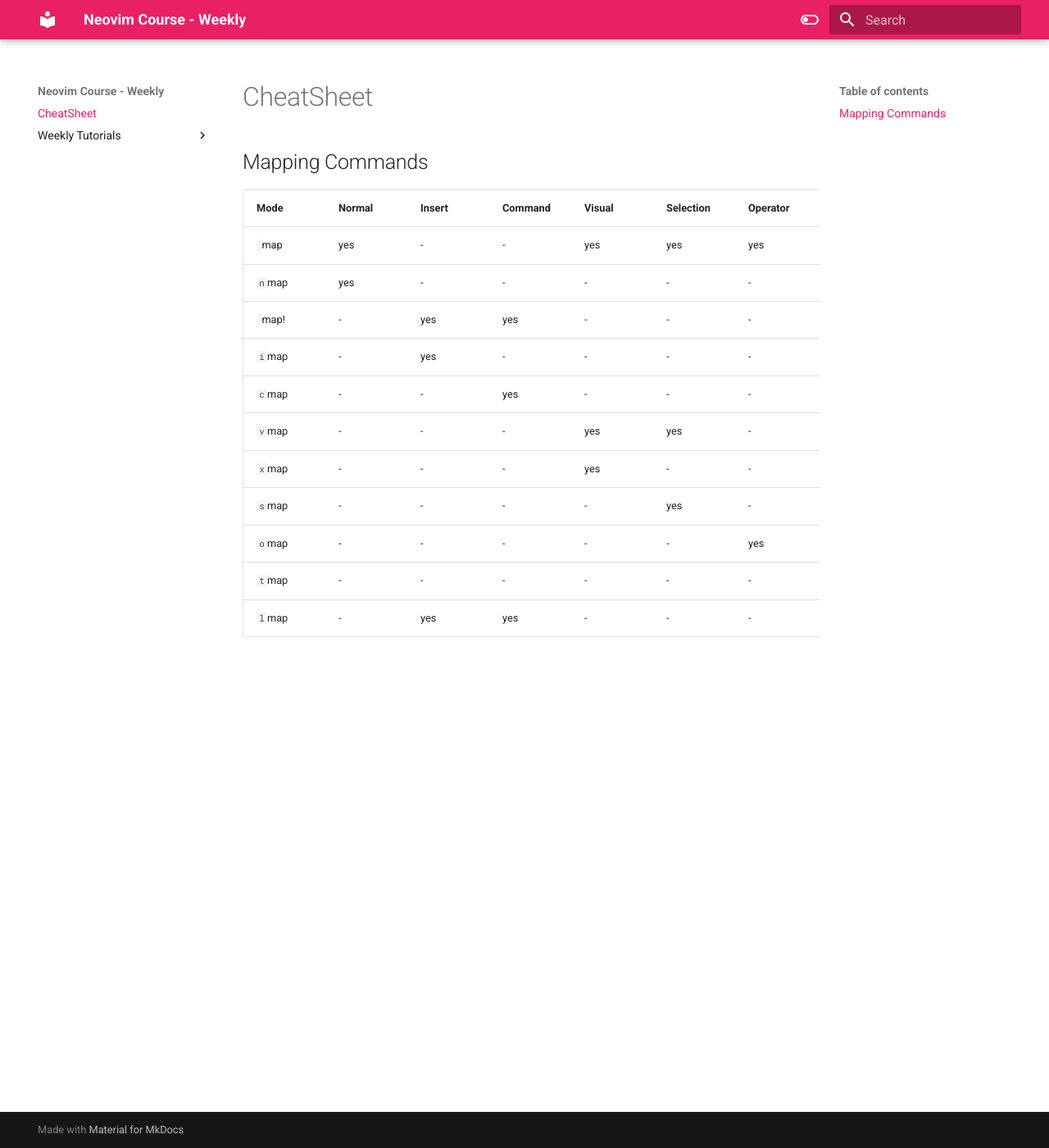
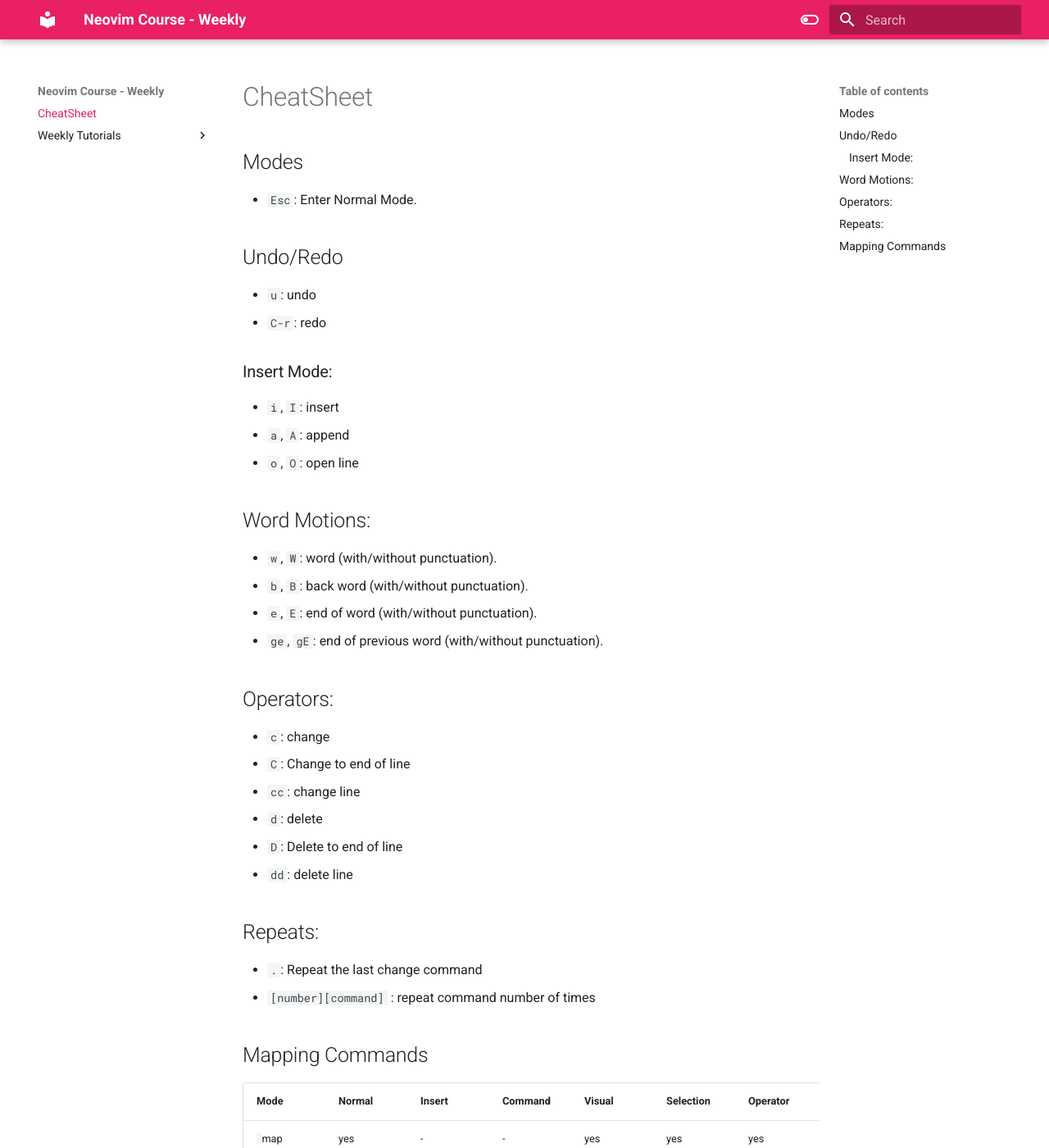
Before and after one commit to karamfil/course-vim, an MkDocs documentation site: the page built from docs/CheatSheet.md, in a window 1280 px wide and 1400 px high. Shown: the whole window at 82% size. Built offline with MkDocs 1.6.1 and Material for MkDocs 9.7.7, drawn with Linux system fonts in a browser that asks for light colours.

Commit message:
added 03 repeats and 04 text opbject

```diff
--- a/docs/CheatSheet.md
+++ b/docs/CheatSheet.md
@@ -3,6 +3,41 @@
   - vim
   - learning
 ---
+## Modes
+
+- `Esc`: Enter Normal Mode.
+
+## Undo/Redo
+
+- `u`: undo
+- `C-r`: redo
+
+### Insert Mode:
+
+- `i`, `I`: insert
+- `a`, `A`: append
+- `o`, `O`: open line
+
+## Word Motions:
+
+- `w`, `W`: word (with/without punctuation).
+- `b`, `B`: back word (with/without punctuation).
+- `e`, `E`: end of word (with/without punctuation).
+- `ge`, `gE`: end of previous word (with/without punctuation).
+
+## Operators:
+- `c`: change
+- `C`: Change to end of line
+- `cc`: change line
+- `d`: delete
+- `D`: Delete to end of line
+- `dd`: delete line
+
+## Repeats:
+- `.`: Repeat the last change command
+- `[number][command]` : repeat command number of times
+
+
 ## Mapping Commands
 
 | Mode    | Normal | Insert | Command | Visual | Selection | Operator | Terminal | Language |
```
Also changed, not shown: docs/Weekly Tutorials/Curriculum.md (added, +78 -0 lines), docs/Weekly Tutorials/Week 00 Introduction.md (+6 -0 lines), docs/Weekly Tutorials/Week 03 Repeat Count.md (added, +58 -0 lines), docs/Weekly Tutorials/Week 04 Text Object.md (added, +140 -0 lines), docs/Weekly Tutorials/Week 06 Basic Clipboard.md (added, +58 -0 lines), docs/Weekly Tutorials/Week 05 Find and Till.md (added).
